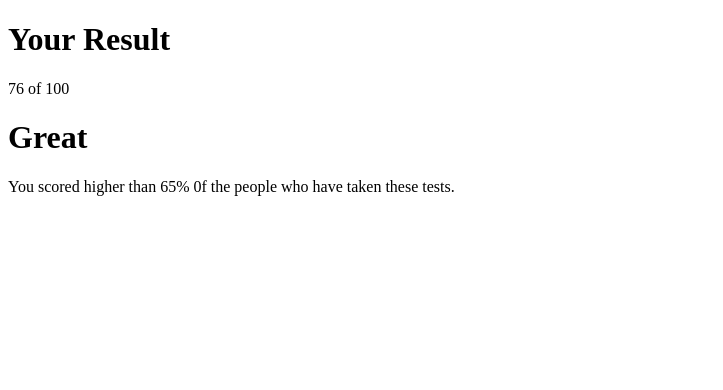
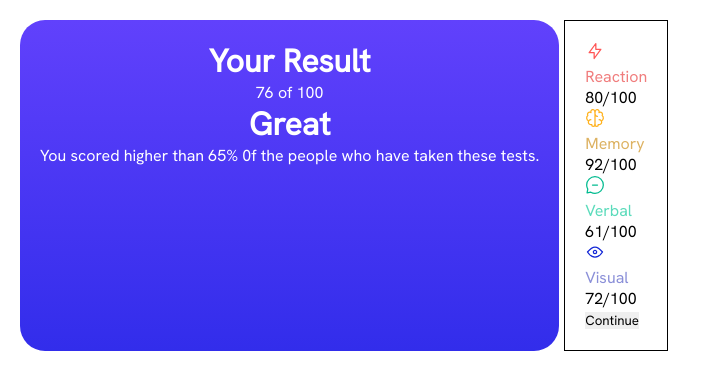
Before and after one commit to eliasndegwa/CSS-intro, a plain HTML site: page index.html in a window 1280 px wide. Shown: the whole page, without its empty margins (0-723 px from the left). Drawn offline with Linux system fonts and the light colour scheme.

Commit message:
Add icons for summary grid. complete wording for project. add linear gradient for results grid.

```diff
--- a/index.html
+++ b/index.html
@@ -5,13 +5,42 @@
     <meta http-equiv="X-UA-Compatible" content="IE=edge">
     <meta name="viewport" content="width=device-width, initial-scale=1.0">
     <title>Intro to CSS</title>
+    <link rel="preconnect" href="https://fonts.googleapis.com">
+    <link rel="preconnect" href="https://fonts.gstatic.com" crossorigin>
+    <link href="https://fonts.googleapis.com/css2?family=Hanken+Grotesk&display=swap" rel="stylesheet">
+    <link rel="stylesheet" href="style.css"type="text/css">
 </head>
 <body>
-    <div class="result">
-        <h1>Your Result</h1>
-        <p>76 of 100</p>
-        <h1>Great</h1>
-        <p>You scored higher than 65% 0f the people who have taken these tests.</p>
+    <div class="container">
+        <div class="result">
+            <h1>Your Result</h1>
+            <p class="marks">76 of 100</p>
+            <h1>Great</h1>
+            <p class="percentile">You scored higher than 65% 0f the people who have taken these tests.</p>
+        </div>
+        <div class="summary">
+            <div class="reaction">
+                <svg xmlns="http://www.w3.org/2000/svg" width="20" height="20" fill="none" viewBox="0 0 20 20"><path stroke="#F55" stroke-linecap="round" stroke-linejoin="round" stroke-width="1.25" d="M10.833 8.333V2.5l-6.666 9.167h5V17.5l6.666-9.167h-5Z"/></svg>
+                <p style="color:rgb(240, 125, 125)">Reaction</p>
+                <p>80/100</p>
+            </div>
+            <div class="memory">
+                <svg xmlns="http://www.w3.org/2000/svg" width="20" height="20" fill="none" viewBox="0 0 20 20"><path stroke="#FFB21E" stroke-linecap="round" stroke-linejoin="round" stroke-width="1.25" d="M5.833 11.667a2.5 2.5 0 1 0 .834 4.858"/><path stroke="#FFB21E" stroke-linecap="round" stroke-linejoin="round" stroke-width="1.25" d="M3.553 13.004a3.333 3.333 0 0 1-.728-5.53m.025-.067a2.083 2.083 0 0 1 2.983-2.824m.199.054A2.083 2.083 0 1 1 10 3.75v12.917a1.667 1.667 0 0 1-3.333 0M10 5.833a2.5 2.5 0 0 0 2.5 2.5m1.667 3.334a2.5 2.5 0 1 1-.834 4.858"/><path stroke="#FFB21E" stroke-linecap="round" stroke-linejoin="round" stroke-width="1.25" d="M16.447 13.004a3.334 3.334 0 0 0 .728-5.53m-.025-.067a2.083 2.083 0 0 0-2.983-2.824M10 3.75a2.085 2.085 0 0 1 2.538-2.033 2.084 2.084 0 0 1 1.43 2.92m-.635 12.03a1.667 1.667 0 0 1-3.333 0"/></svg>
+                <p style="color: rgb(221, 178, 98);">Memory</p>
+                <p>92/100</p>
+            </div>
+            <div class="verbal">
+                <svg xmlns="http://www.w3.org/2000/svg" width="20" height="20" fill="none" viewBox="0 0 20 20"><path stroke="#00BB8F" stroke-linecap="round" stroke-linejoin="round" stroke-width="1.25" d="M7.5 10h5M10 18.333A8.333 8.333 0 1 0 1.667 10c0 1.518.406 2.942 1.115 4.167l-.699 3.75 3.75-.699A8.295 8.295 0 0 0 10 18.333Z"/></svg>
+                <p style="color: #5bdbbb;">Verbal</p>
+                <p>61/100</p>
+            </div>
+            <div class="visual">
+                <svg xmlns="http://www.w3.org/2000/svg" width="20" height="20" fill="none" viewBox="0 0 20 20"><path stroke="#1125D6" stroke-linecap="round" stroke-linejoin="round" stroke-width="1.25" d="M10 11.667a1.667 1.667 0 1 0 0-3.334 1.667 1.667 0 0 0 0 3.334Z"/><path stroke="#1125D6" stroke-linecap="round" stroke-linejoin="round" stroke-width="1.25" d="M17.5 10c-1.574 2.492-4.402 5-7.5 5s-5.926-2.508-7.5-5C4.416 7.632 6.66 5 10 5s5.584 2.632 7.5 5Z"/></svg>
+                <p style="color: #8a8fd8;">Visual</p>
+                <p>72/100</p>
+            </div>
+            <button>Continue</button>
+        </div>
     </div>
 </body>
 </html>
--- a/style.css
+++ b/style.css
@@ -1,5 +1,27 @@
 *{
     padding: 0;
     margin: 0;
-    background-color: #ffffff;
+    box-sizing: border-box;
+    border: 0;
+    font-family: 'Hanken Grotesk', sans-serif;
 }
+.container{
+    display: flex;
+    gap: 5px;
+    /* justify-content:space-evenly; */
+    margin:20px;
+}
+.container .result{
+    background: linear-gradient(#6141FC,#322DEB);
+    color: #fff;
+    border-radius: 25px;
+    padding: 20px;
+    text-align: center;
+}
+
+.container .summary{
+    background: #fff;
+    padding: 20px;
+    border: 1px solid black;
+
+}
```
Also changed, not shown: images/icon-memory.svg (added), images/icon-reaction.svg (added), images/icon-verbal.svg (added), images/icon-visual.svg (added).
